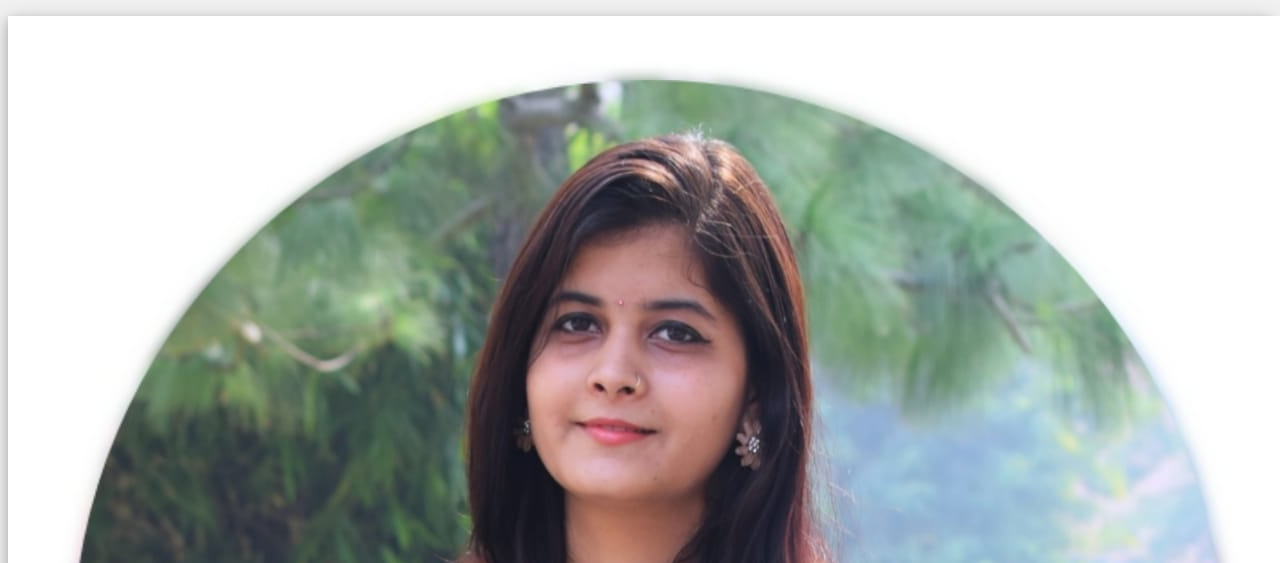
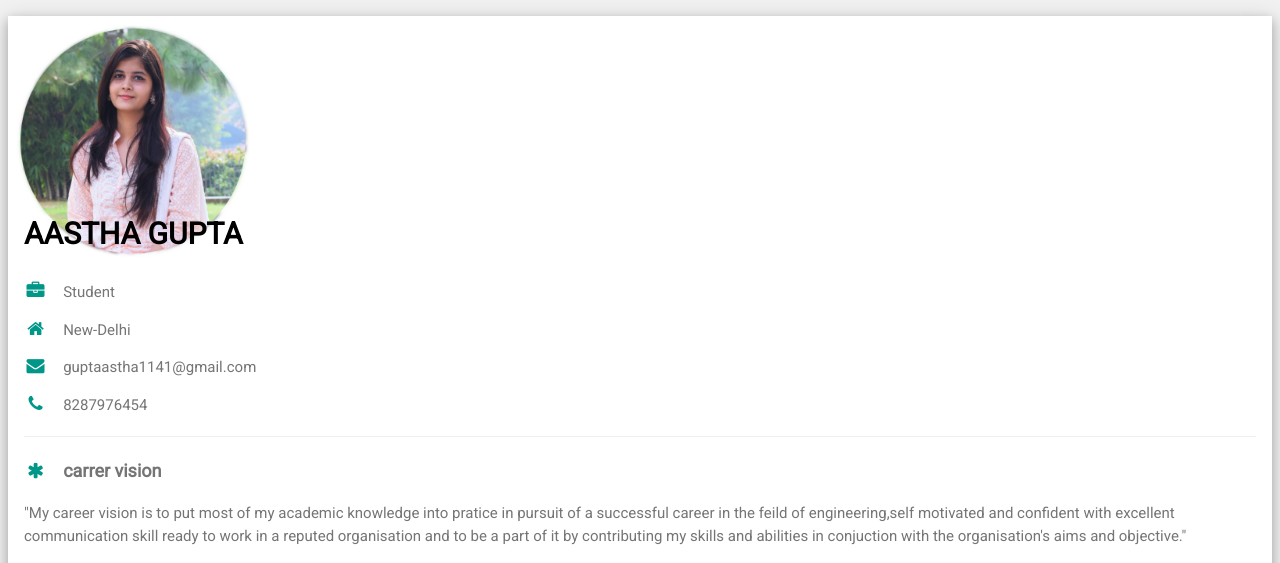
Before and after one commit to Aasthagupta1141/Aasthagupta1141, a plain HTML site: page index.html in a window 1280 px wide. Shown: the top 563 px of the page. Drawn offline with nearby package versions, Linux system fonts and the light colour scheme.

Commit message:
Update index.html

```diff
--- a/index.html
+++ b/index.html
@@ -23,7 +23,7 @@ html,body,h1,h2,h3,h4,h5,h6 {font-family: "Roboto", sans-serif}
 
       <div class="w3-white w3-text-grey w3-card-4">
         <div class="w3-display-container">
-          <img src="aastha.jpeg" style="width:30px height: 30px" alt="Avatar">
+          <img src="aastha.jpeg" width="250" height="250" alt="Avatar">
           <div class="w3-display-bottomleft w3-container w3-text-black">
 		  <div class="site-header-content">
 
```
